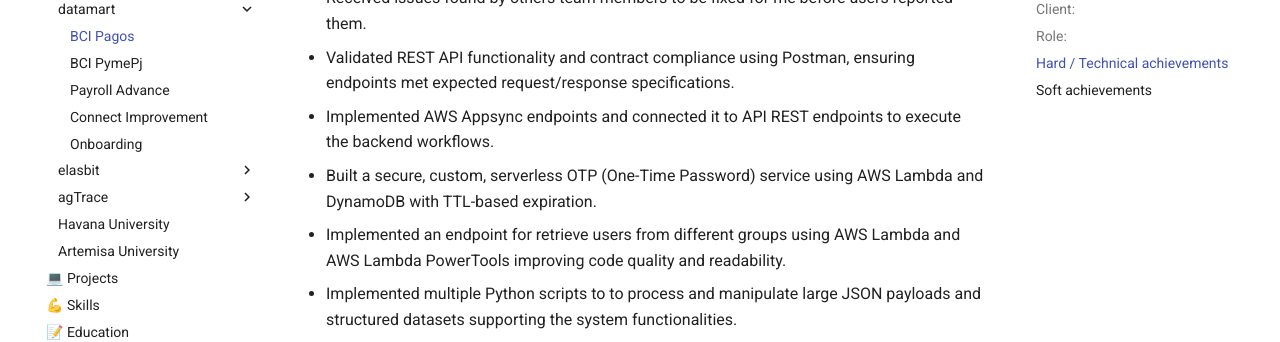
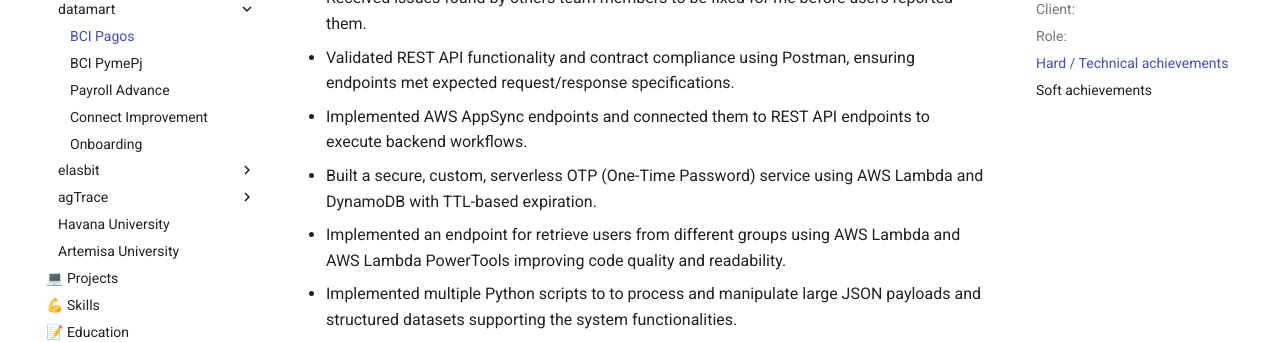
Before and after one commit to rayniel95/rayniel95.github.io, an MkDocs documentation site: the page built from docs/work_experience/datamart/bci_pagos.md, in a window 1280 px wide and 900 px high, scrolled down 969 px. Shown: the part 153-495 px from the top of the window. Built offline with MkDocs 1.6.1 and Material for MkDocs 9.7.7, drawn with Linux system fonts in a browser that asks for light colours.

Commit message:
docs(datamart): refine BCI Pagos experience description

```diff
--- a/docs/work_experience/datamart/bci_pagos.md
+++ b/docs/work_experience/datamart/bci_pagos.md
@@ -30,8 +30,7 @@ My role involved helping implement both platforms. I developed the infrastructur
 - Actively tested the Fleet platform, identifying and reporting bugs to backend and cloud developers to drive continuous improvement.
 - Received issues found by others team members to be fixed for me before users reported them.
 - Validated REST API functionality and contract compliance using Postman, ensuring endpoints met expected request/response specifications.
-- Implemented AWS Appsync endpoints and connected it to API REST endpoints to execute
-the backend workflows.
+- Implemented AWS AppSync endpoints and connected them to REST API endpoints to execute backend workflows.
 - Built a secure, custom, serverless OTP (One-Time Password) service using AWS Lambda and DynamoDB with TTL-based expiration.
 - Implemented an endpoint for retrieve users from different groups using AWS Lambda and
  AWS Lambda PowerTools improving code quality and readability.
```
